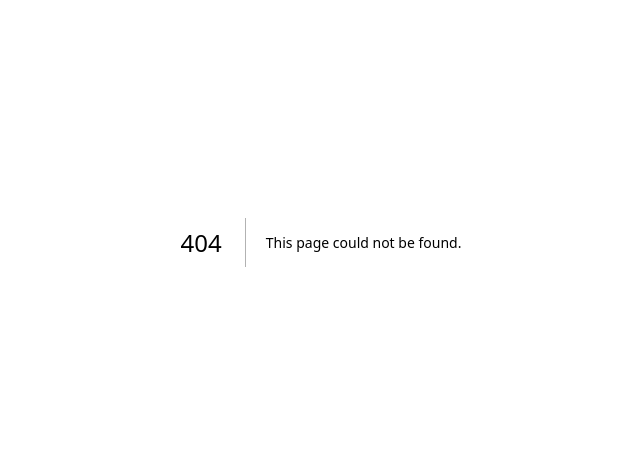
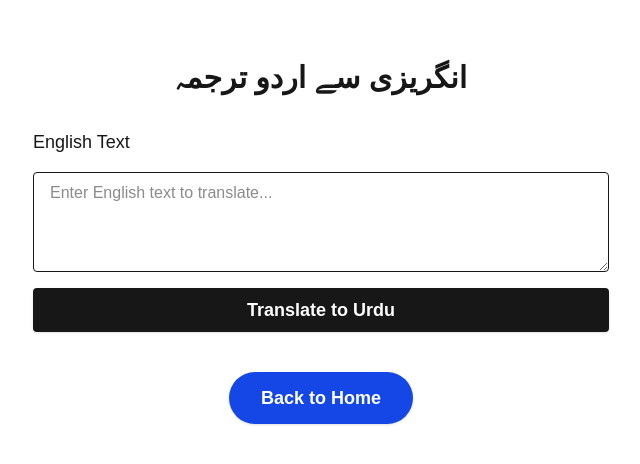
Before and after one commit to usmannazeer72/Nexium_UsmanNazeer_Assign2, a Next.js app in the folder Internship/Code/assignment2/: page /urdu in a window 1280 px wide. Before the commit this address had no page. Shown: the part 158-622 px from the top of the page, without its empty margins (319-959 px from the left). Built offline with nearby package versions, Linux system fonts and the light colour scheme.

Commit message:
Feat: Urdu tanslation done

```diff
--- a/Internship/Code/assignment2/package.json
+++ b/Internship/Code/assignment2/package.json
@@ -11,11 +11,14 @@
   "dependencies": {
     "@google/generative-ai": "^0.24.1",
     "cheerio": "^1.1.0",
+    "i18next": "^25.3.2",
     "next": "15.3.5",
+    "next-i18next": "^15.4.2",
     "node-fetch": "^3.3.2",
     "openai": "^5.8.3",
     "react": "^19.0.0",
-    "react-dom": "^19.0.0"
+    "react-dom": "^19.0.0",
+    "react-i18next": "^15.6.0"
   },
   "devDependencies": {
     "@eslint/eslintrc": "^3",
--- a/Internship/Code/assignment2/src/app/page.js
+++ b/Internship/Code/assignment2/src/app/page.js
@@ -17,6 +17,12 @@ export default function Home() {
         >
           Summarise a Blog
         </button>
+        <button
+          className="mt-4 rounded-full bg-green-700 text-white px-8 py-3 text-lg font-semibold shadow hover:bg-green-900 dark:hover:bg-green-400 transition-colors focus:outline-none focus:ring-2 focus:ring-offset-2 focus:ring-green-700"
+          onClick={() => router.push("/urdu")}
+        >
+          Translate to Urdu
+        </button>
       </main>
     </div>
   );
--- a/Internship/Code/assignment2/src/app/summariser/page.js
+++ b/Internship/Code/assignment2/src/app/summariser/page.js
@@ -1,4 +1,5 @@
 "use client";
+import { useRouter } from "next/navigation";
 import { useState } from "react";
 
 export default function Summariser() {
@@ -8,6 +9,7 @@ export default function Summariser() {
   const [submitted, setSubmitted] = useState(false);
   const [loading, setLoading] = useState(false);
   const [error, setError] = useState("");
+  const router = useRouter();
 
   // Fetch scraped text and summary from API
   const handleSummarise = async (e) => {
@@ -75,6 +77,14 @@ export default function Summariser() {
             <div className="bg-blue-100 dark:bg-blue-900 p-4 rounded text-base">
               {summary}
             </div>
+            <button
+              className="mt-4 rounded-full bg-green-700 text-white px-8 py-3 text-lg font-semibold shadow hover:bg-green-900 dark:hover:bg-green-400 transition-colors focus:outline-none focus:ring-2 focus:ring-offset-2 focus:ring-green-700"
+              onClick={() =>
+                router.push(`/urdu?text=${encodeURIComponent(summary)}`)
+              }
+            >
+              Translate to Urdu
+            </button>
           </div>
         )}
       </main>
--- /dev/null
+++ b/Internship/Code/assignment2/src/app/urdu/api/translate/route.js
@@ -0,0 +1,27 @@
+import genAI from "@/app/utils/gemini";
+import { NextResponse } from "next/server";
+
+export async function POST(request) {
+  try {
+    const { text } = await request.json();
+    if (!text) {
+      return NextResponse.json({ error: "No text provided." }, { status: 400 });
+    }
+
+    // Use Gemini to translate text to Urdu
+    let urdu = "";
+    const model = genAI.getGenerativeModel({
+      model: "models/gemini-2.5-flash",
+    });
+    const result = await model.generateContent(
+      `Translate the following English sentence into Urdu, preserving meaning and grammar:\n\n"${text}"\n\nUrdu Translation:`
+    );
+    urdu =
+      result.response.candidates?.[0]?.content?.parts?.[0]?.text ||
+      "No translation generated.";
+
+    return NextResponse.json({ urdu });
+  } catch (error) {
+    return NextResponse.json({ error: error.message }, { status: 500 });
+  }
+}
--- /dev/null
+++ b/Internship/Code/assignment2/src/app/urdu/page.js
@@ -0,0 +1,89 @@
+"use client";
+import { useRouter, useSearchParams } from "next/navigation";
+import { useEffect, useState } from "react";
+
+export default function UrduTranslation() {
+  const [englishText, setEnglishText] = useState("");
+  const [urduText, setUrduText] = useState("");
+  const [loading, setLoading] = useState(false);
+  const [error, setError] = useState("");
+  const router = useRouter();
+  const searchParams = useSearchParams();
+
+  useEffect(() => {
+    const textFromQuery = searchParams.get("text");
+    if (textFromQuery) {
+      setEnglishText(textFromQuery);
+    }
+  }, [searchParams]);
+
+  const handleTranslate = async (e) => {
+    e.preventDefault();
+    setLoading(true);
+    setError("");
+    setUrduText("");
+    try {
+      const res = await fetch("/urdu/api/translate", {
+        method: "POST",
+        headers: { "Content-Type": "application/json" },
+        body: JSON.stringify({ text: englishText }),
+      });
+      const data = await res.json();
+      if (!res.ok) throw new Error(data.error || "Translation failed.");
+      setUrduText(data.urdu);
+    } catch (err) {
+      setError(err.message);
+    } finally {
+      setLoading(false);
+    }
+  };
+
+  return (
+    <div className="flex flex-col items-center justify-center min-h-screen p-8 gap-8 bg-background text-foreground">
+      <main className="flex flex-col items-center gap-6 w-full max-w-xl">
+        <h1 className="text-3xl font-bold mb-2 text-center">
+          انگریزی سے اردو ترجمہ
+        </h1>
+        <form onSubmit={handleTranslate} className="flex flex-col gap-4 w-full">
+          <label htmlFor="english-text" className="text-lg font-medium">
+            English Text
+          </label>
+          <textarea
+            id="english-text"
+            value={englishText}
+            onChange={(e) => setEnglishText(e.target.value)}
+            placeholder="Enter English text to translate..."
+            className="border rounded px-4 py-2 text-base w-full min-h-[100px]"
+            required
+          />
+          <button
+            type="submit"
+            className="rounded bg-foreground text-background px-6 py-2 text-lg font-semibold shadow hover:bg-[#383838] dark:hover:bg-[#ccc] transition-colors focus:outline-none focus:ring-2 focus:ring-offset-2 focus:ring-foreground"
+            disabled={loading}
+          >
+            {loading ? "Translating..." : "Translate to Urdu"}
+          </button>
+        </form>
+        {error && (
+          <div className="text-red-600 bg-red-100 dark:bg-red-900 p-3 rounded w-full text-center">
+            {error}
+          </div>
+        )}
+        {urduText && (
+          <div className="mt-6 w-full">
+            <h2 className="text-xl font-semibold mb-2">اردو ترجمہ</h2>
+            <div className="bg-green-100 dark:bg-green-900 p-4 rounded text-base whitespace-pre-line">
+              {urduText}
+            </div>
+          </div>
+        )}
+        <button
+          className="mt-4 rounded-full bg-blue-700 text-white px-8 py-3 text-lg font-semibold shadow hover:bg-blue-900 dark:hover:bg-blue-400 transition-colors focus:outline-none focus:ring-2 focus:ring-offset-2 focus:ring-blue-700"
+          onClick={() => router.push("/")}
+        >
+          Back to Home
+        </button>
+      </main>
+    </div>
+  );
+}
```
